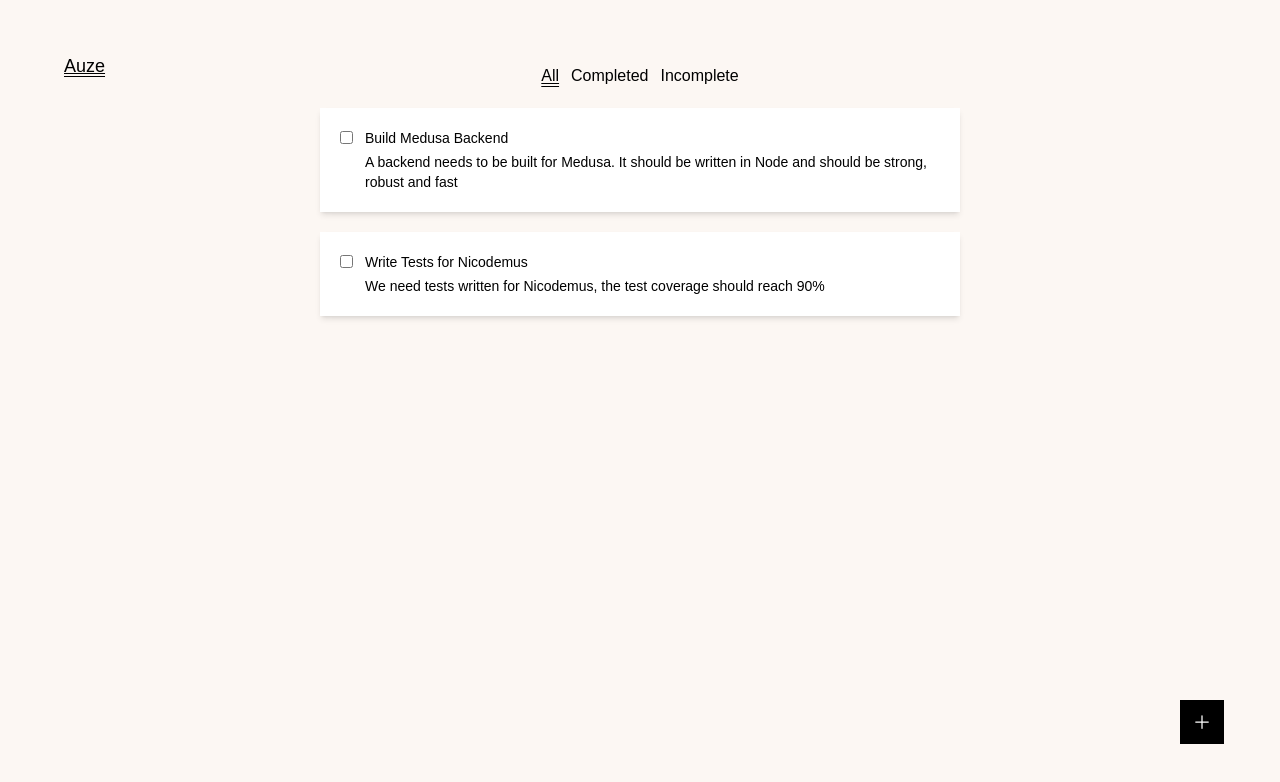
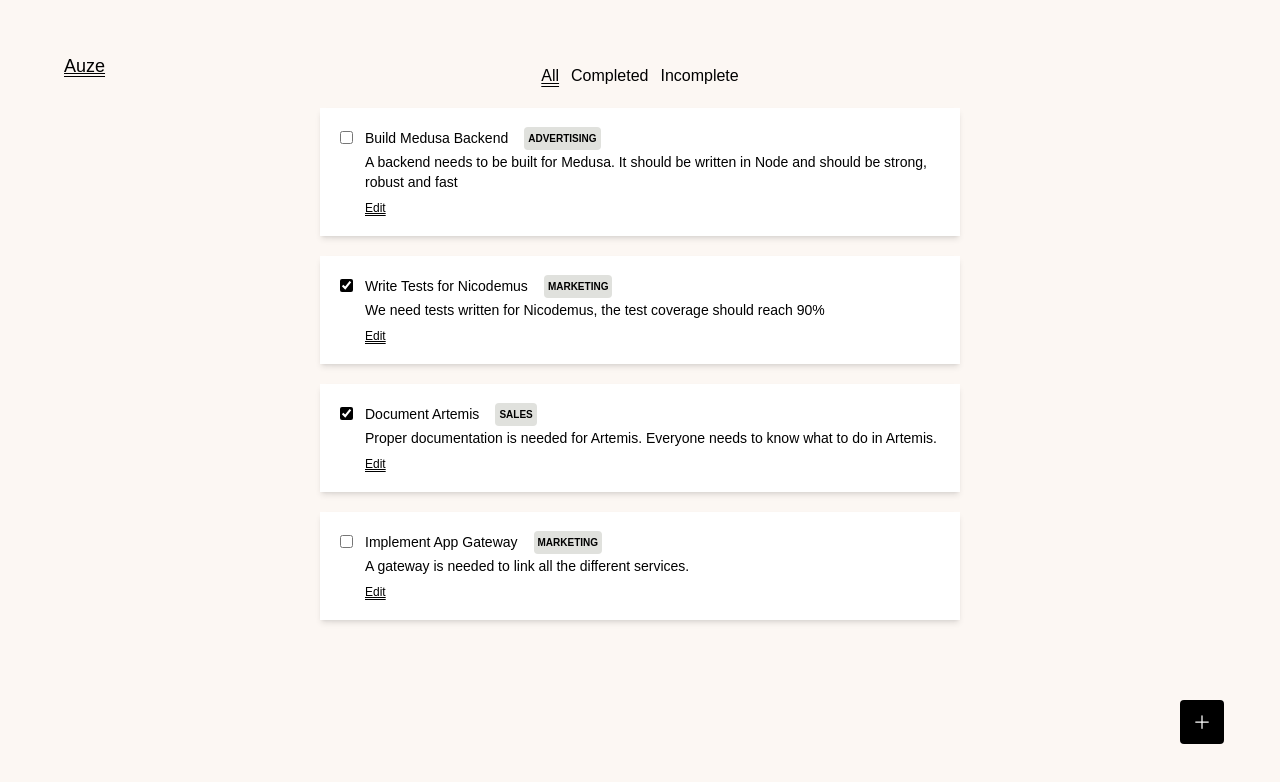
Before and after one commit to olamileke/auze, a Vue app: page /options in a window 1280 px wide. Shown: the top 782 px of the page. Built offline with nearby package versions, Linux system fonts and the light colour scheme; a web font is replaced by a local one.

Commit message:
feat: working on tasks display

```diff
--- a/public/styles/styles.css
+++ b/public/styles/styles.css
@@ -580,6 +580,10 @@ video {
   top: 6.5vh;
 }
 
+.-top-\[2px\] {
+  top: -2px;
+}
+
 .-z-\[999\] {
   z-index: -999;
 }
@@ -738,6 +742,10 @@ video {
   justify-content: center;
 }
 
+.justify-between {
+  justify-content: space-between;
+}
+
 .gap-4 {
   gap: 1rem;
 }
@@ -764,6 +772,10 @@ video {
 
 .rounded-sm {
   border-radius: 0.125rem;
+}
+
+.rounded-md {
+  border-radius: 0.375rem;
 }
 
 .border {
@@ -817,6 +829,11 @@ video {
   background-color: rgb(255 255 255 / var(--tw-bg-opacity));
 }
 
+.bg-\[\#E0E1DD\] {
+  --tw-bg-opacity: 1;
+  background-color: rgb(224 225 221 / var(--tw-bg-opacity));
+}
+
 .p-3 {
   padding: 0.75rem;
 }
@@ -827,6 +844,10 @@ video {
 
 .p-6 {
   padding: 1.5rem;
+}
+
+.p-1 {
+  padding: 0.25rem;
 }
 
 .px-3 {
@@ -866,8 +887,21 @@ video {
   line-height: 1.75rem;
 }
 
+.text-xs {
+  font-size: 0.75rem;
+  line-height: 1rem;
+}
+
+.text-\[10px\] {
+  font-size: 10px;
+}
+
 .font-semibold {
   font-weight: 600;
+}
+
+.uppercase {
+  text-transform: uppercase;
 }
 
 .text-\[\#FF0000\] {
@@ -880,6 +914,31 @@ video {
   color: rgb(255 255 255 / var(--tw-text-opacity));
 }
 
+.text-black\/\[50\] {
+  color: rgb(0 0 0 / 50);
+}
+
+.text-black\/\[10\] {
+  color: rgb(0 0 0 / 10);
+}
+
+.text-black\/\[0\.4\] {
+  color: rgb(0 0 0 / 0.4);
+}
+
+.text-black\/\[0\.8\] {
+  color: rgb(0 0 0 / 0.8);
+}
+
+.text-black\/\[0\.9\] {
+  color: rgb(0 0 0 / 0.9);
+}
+
+.text-black {
+  --tw-text-opacity: 1;
+  color: rgb(0 0 0 / var(--tw-text-opacity));
+}
+
 .underline {
   text-decoration-line: underline;
 }
@@ -890,6 +949,10 @@ video {
 
 .underline-offset-2 {
   text-underline-offset: 2px;
+}
+
+.accent-black {
+  accent-color: #000;
 }
 
 .opacity-0 {
--- a/src/components/options/AddTask.vue
+++ b/src/components/options/AddTask.vue
@@ -1,17 +1,16 @@
 <script>
-    import { PlusIcon } from "@heroicons/vue/24/solid";
+import { PlusIcon } from '@heroicons/vue/24/solid'
 
 export default {
   components: {
     PlusIcon
   }
 }
-
 </script>
 
 
 <template>
-    <div class="fixed bottom-[7vh] right-[7vh] p-3 bg-black cursor-pointer">
+  <div class="fixed rounded bottom-[7vh] right-[7vh] p-3 bg-black cursor-pointer">
     <PlusIcon class="w-5 h-5 text-white" />
   </div>
 </template>
--- a/src/components/options/Task.vue
+++ b/src/components/options/Task.vue
@@ -6,11 +6,19 @@ export default {
 
 <template>
   <div class="w-full p-5 mb-5 bg-white flex items-start gap-3 shadow-md">
-    <input type="checkbox" class="mt-[3px]" />
+    <input type="checkbox" class="mt-[3px] accent-black" :checked="is_completed" />
 
     <div>
-      <p class="text-sm mb-1">{{ name }}</p>
-      <p class="text-sm">{{ description }}</p>
+      <div class="flex items-center gap-4">
+        <p class="text-sm mb-1">{{ name }}</p>
+
+        <span
+          class="relative -top-[2px] rounded text-[10px] p-1 bg-[#E0E1DD] text-black font-semibold uppercase"
+          >{{ category }}</span
+        >
+      </div>
+      <p class="text-sm mb-2">{{ description }}</p>
+      <p class="text-xs cursor-pointer underline decoration-double">Edit</p>
     </div>
   </div>
 </template>
--- a/src/views/Options.vue
+++ b/src/views/Options.vue
@@ -16,6 +16,7 @@ export default {
     return {
       tasks: [
         {
+          id: Math.random() * 1000000,
           name: 'Build Medusa Backend',
           category: 'Advertising',
           description:
@@ -23,10 +24,26 @@ export default {
           is_completed: false
         },
         {
+          id: Math.random() * 1000000,
           name: 'Write Tests for Nicodemus',
           category: 'Marketing',
           description: 'We need tests written for Nicodemus, the test coverage should reach 90%',
           is_completed: true
+        },
+        {
+          id: Math.random() * 1000000,
+          name: 'Document Artemis',
+          category: 'Sales',
+          description:
+            'Proper documentation is needed for Artemis. Everyone needs to know what to do in Artemis.',
+          is_completed: true
+        },
+        {
+          id: Math.random() * 1000000,
+          name: 'Implement App Gateway',
+          category: 'Marketing',
+          description: 'A gateway is needed to link all the different services.',
+          is_completed: false
         }
       ],
       showTaskDialog: false,
@@ -39,9 +56,10 @@ export default {
       this.showTaskDialog = !this.showTaskDialog
     },
     addTask(task) {
-      this.tasks = [...this.tasks, { ...task, id: Math.random() * 1000000, is_completed: false }]
+      this.tasks = [{ ...task, id: Math.random() * 1000000, is_completed: false }, ...this.tasks]
       this.showTaskDialog = false
-    }
+    },
+    updateTask(id) {}
   },
   computed: {
     isTasks() {
```
Lines whose indentation alone changed are shown as unchanged.
